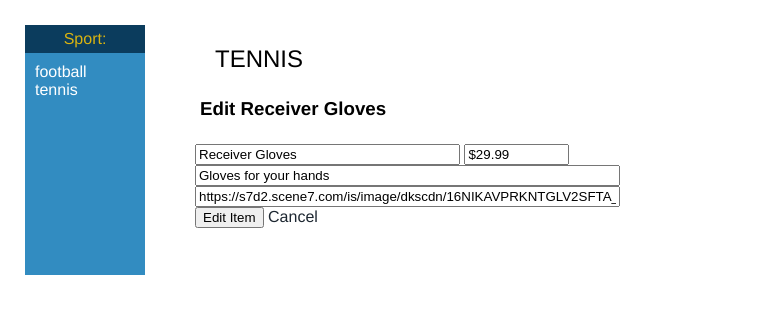
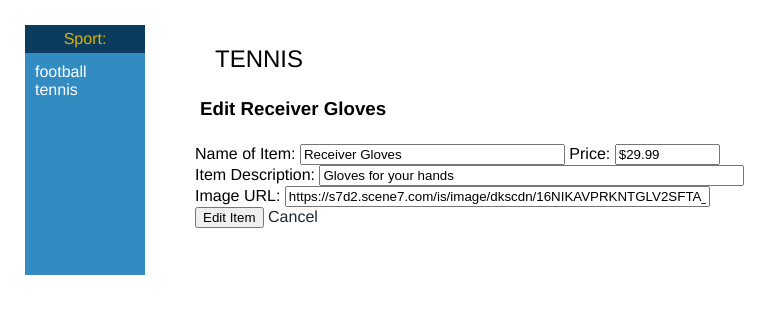
Before and after one commit to jlamoreaux/FSWD-Catalog, a Flask app: page /tennis/2/edit in a window 1280 px wide. Shown: the part 105-419 px from the top of the page, without its empty margins (0-782 px from the left). Run offline with Flask 2, Linux system fonts and the light colour scheme; the visitor is signed in with stand-in values (Sample User, id 1); data comes from the database, SQL or seed files in the repository; some libraries are stand-ins or nearby versions.

Commit message:
add labels for edit forms

```diff
--- a/templates/editCatalogItem.html
+++ b/templates/editCatalogItem.html
@@ -21,13 +21,13 @@
         <h3>Edit {{item.name}}</h3>
         <form action='{{url_for("editCatalogItem", category_name = category.name, item_id=item.id)}}' method='POST'>
 
-          <input type='text' size='30' name='name' label='Name of Item:' value='{{item.name}}'>
+          <p>Name of Item: <input type='text' size='30' name='name' label='Name of Item:' value='{{item.name}}'>
 
-          <input type='text' size='10' name='price' label='Price:' value='{{item.price}}'><br>
+            Price: <input type='text' size='10' name='price' label='Price:' value='{{item.price}}'><br>
 
-          <input type='text' size='50' name='description' label='Description:' value='{{item.description}}'><br>
+          Item Description: <input type='text' size='50' name='description' label='Description:' value='{{item.description}}'><br>
 
-          <input type='text' size='50' name='img_url' label='Image URL' value='{{item.picture}}'><br>
+          Image URL: <input type='text' size='50' name='img_url' label='Image URL' value='{{item.picture}}'><br>
 
           <input type='submit' value='Edit Item'>
 
```
